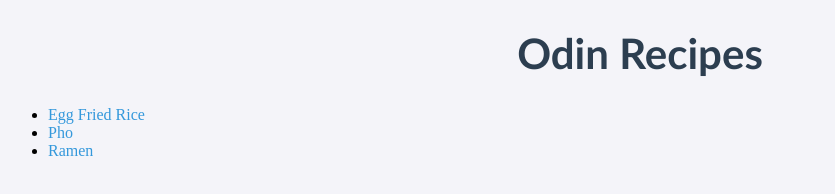
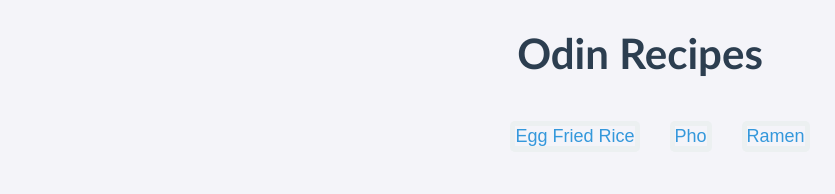
Before and after one commit to jellybrigade/odin-recipes, a plain HTML site: page index.html in a window 1280 px wide. Shown: the whole page, without its empty margins (0-835 px from the left). Drawn offline with Linux system fonts and the light colour scheme.

Commit message:
Center-align headings and style list items in index.html for improved layout

```diff
--- a/styles/styles.css
+++ b/styles/styles.css
@@ -2,12 +2,30 @@
     background-color: #f4f4f9;
 }
 h1 {
+    display: flex;
+    justify-content: center;
     font-family: 'Gill Sans', 'Gill Sans MT', Calibri, 'Trebuchet MS', sans-serif;
     color: #2c3e50;
     font-size: 42px;
     text-align: center;
     font-weight: bold;;
 }
+
+ul {
+    display: flex;
+    justify-content: center;
+}
+
+li{
+    display: inline-block;
+    list-style: none;
+    padding: 5px;
+    margin: 15px;
+    font-family: 'Arial', sans-serif;
+    font-size: 18px;
+    background-color: #ecf0f1;
+    border-radius: 5px;
+    border-color: #bdc3c7;}
 li a {
     text-decoration: none;
     color: #3498db;
```
